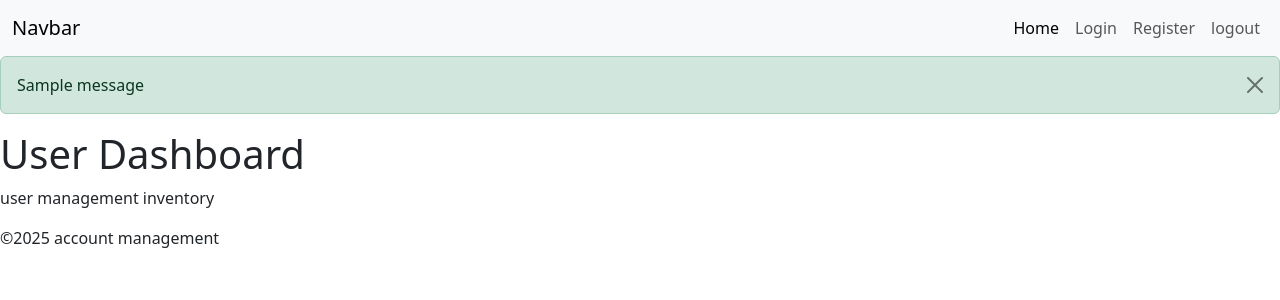
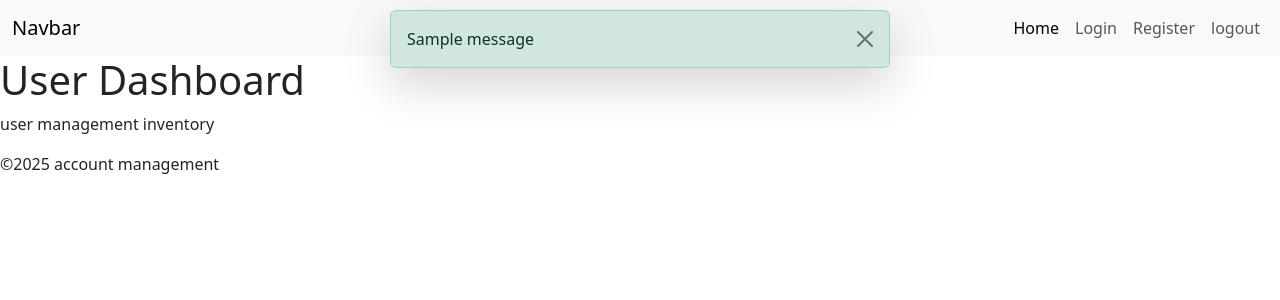
Before and after one commit to NurMohammadakram/Django-authentication, a Django app: page /dashboard/ in a window 1280 px wide. Shown: the top 300 px of the page. Run offline with Django 5.2, Linux system fonts and the light colour scheme; a user stored in the database is signed in; one stand-in notice (Sample message) is shown.

Commit message:
updated message templates

```diff
--- a/apps/accounts/templates/base.html
+++ b/apps/accounts/templates/base.html
@@ -13,6 +13,16 @@
     <link rel="stylesheet" href="https://cdn.jsdelivr.net/npm/bootstrap@5.3.3/dist/css/bootstrap.min.css" integrity="sha384-QWTKZyjpPEjISv5WaRU9OFeRpok6YctnYmDr5pNlyT2bRjXh0JMhjY6hW+ALEwIH" crossorigin="anonymous">
 </head>
 <body>
+    {% if messages %}
+        <div id="floating-messages" style="position: fixed; top: 10px; left: 50%; transform: translateX(-50%); z-index: 9999; width: 90%; max-width: 500px;">
+        {% for message in messages %}
+            <div class="alert alert-{{ message.tags }} alert-dismissible fade show shadow-lg" role="alert">
+                {{ message }}
+                <button type="button" class="btn-close" data-bs-dismiss="alert" aria-label="Close"></button>
+            </div>
+        {% endfor %}
+        </div>
+    {% endif %}
     {% include 'includes/header.html' %}
 
     {% block content %}
--- a/apps/accounts/templates/dashboard.html
+++ b/apps/accounts/templates/dashboard.html
@@ -8,14 +8,6 @@ Dashboard - user inventory
 {% block content %}
     <section>
         <div>
-            {% if messages %}
-                {% for message in messages %}
-                        <div class="alert alert-{{ message.tags }} alert-dismissible fade show" role="alert">
-                            {{ message }}
-                            <button type="button" class="btn-close" data-bs-dismiss="alert" aria-label="Close"></button>
-                        </div>
-                {% endfor %}
-            {% endif %}
             <h1>User Dashboard</h1>
             <p>user management inventory</p>
         </div>
```
Also changed, not shown: apps/accounts/templates/auth/login.html (+0 -8 lines), db.sqlite3.
